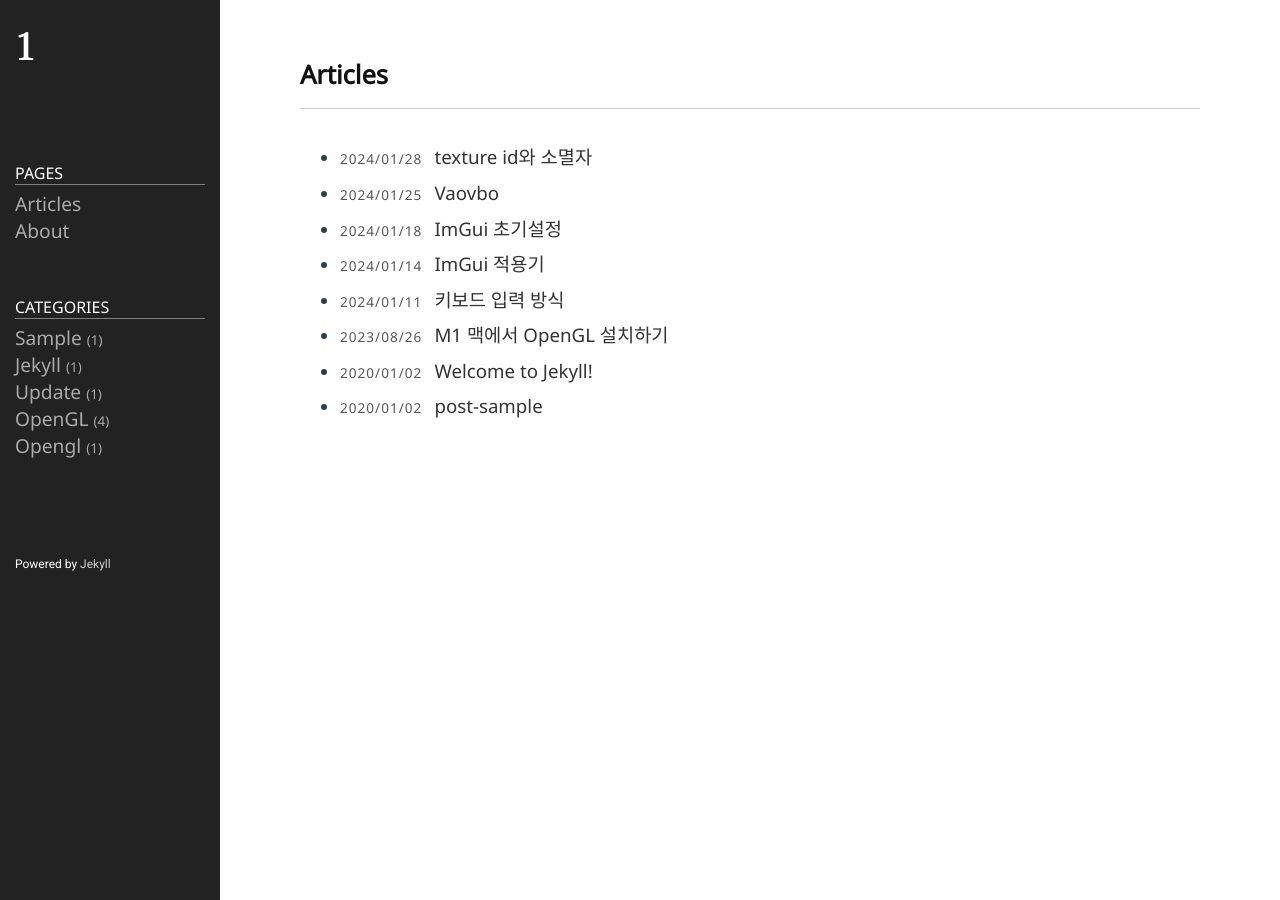
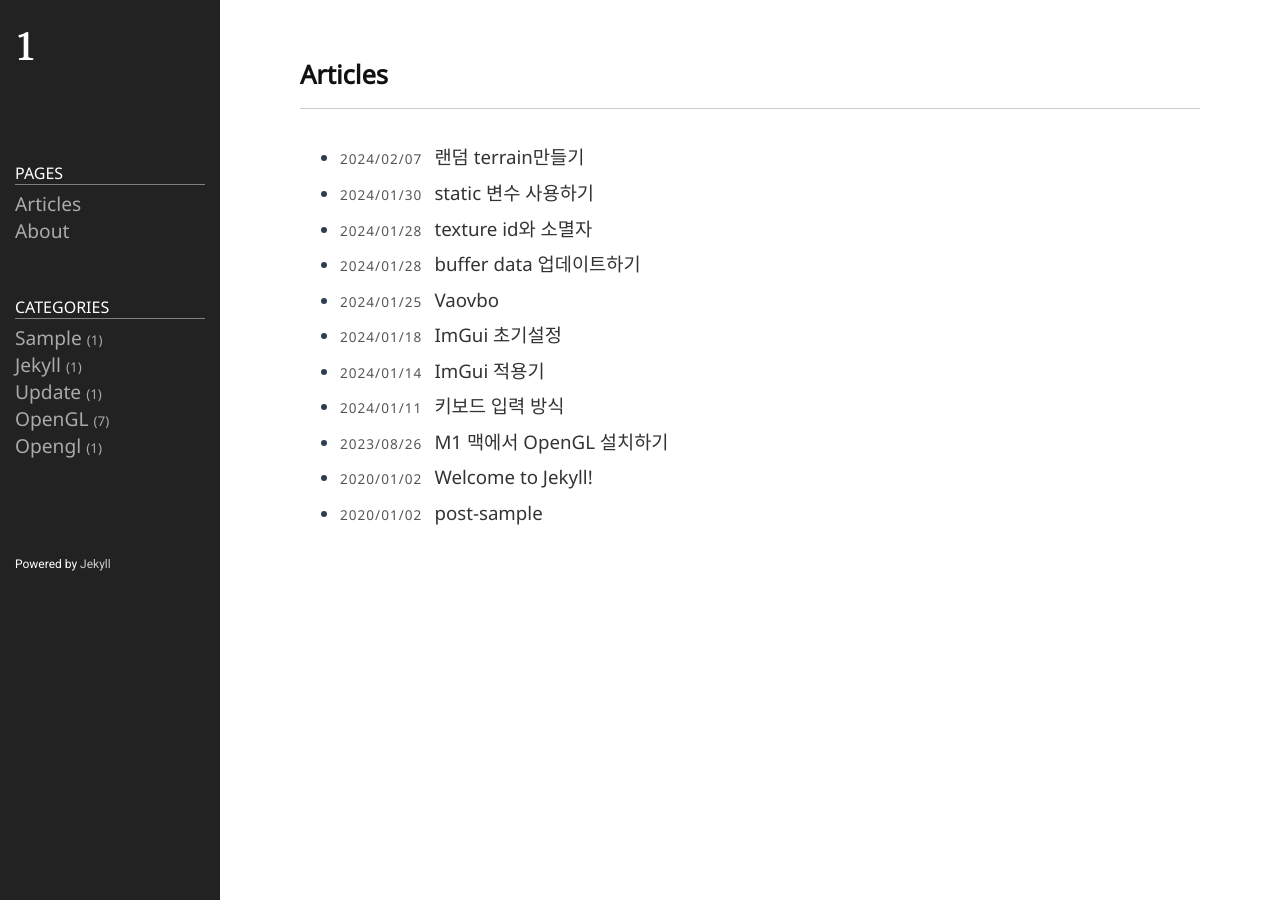
Before and after one commit to jiwon1304/jiwon1304.github.io, a Jekyll site: the page built from index.md, in a window 1280 px wide. Built offline with Jekyll 4.4.1, drawn with Linux system fonts in a browser that asks for light colours; some web fonts are replaced; part of the change alters nothing that is shown.

Commit message:
triangle-strip-0

````diff
--- /dev/null
+++ b/_posts/2024-01-28-glBufferSubData.markdown
@@ -0,0 +1,7 @@
+---
+layout: post
+title:  "buffer data 업데이트하기"
+categories: OpenGL
+---
+
+main loop에서
--- a/_posts/2024-01-28-texture_id_and_deconstructor.markdown
+++ b/_posts/2024-01-28-texture_id_and_deconstructor.markdown
@@ -38,8 +38,7 @@ void Shader::setUniformTexture2D(const std::string name, const GLuint slot, cons
 ```
 그런데 막상 실행을 하면 다음과 같은 오류가 발생한다. 텍스쳐가 쉐이더에 제대로 로딩이 되지 않았을때 뜨는 오류이다. 보통은 잘못된 경로라든지의 경우로 로드 자체가 안된 것이다.
 ```
-UNSUPPORTED (log once): POSSIBLE ISSUE: unit 0 GLD_TEXTURE_INDEX_2D is unloadable and
-bound to sampler type (Float) - using zero texture because texture unloadable
+UNSUPPORTED (log once): POSSIBLE ISSUE: unit 0 GLD_TEXTURE_INDEX_2D is unloadable and bound to sampler type (Float) - using zero texture because texture unloadable
 ```
 무엇이 문제인지 계속 바꿔보다가 parameter인 `Texture2D texture`를 `Texture2D &texture`로 바꾸면 되는 것이었다. 그래서 pass by value/reference가 문제인가 하고 여러 시도를 해보았는데,
 1. 함수 내에서 `texture`를 새로운 `Texture2D` 인스턴스에 복사해서 실행한다.
--- /dev/null
+++ b/_posts/2024-01-30-unbind.markdown
@@ -0,0 +1,19 @@
+---
+layout: post
+title:  "static 변수 사용하기"
+categories: OpenGL
+---
+`shader.setXXX()`를 하고나서 draw를 하면 작동이 되지 않는 상황이 발생했다. 대신 `shader.setXXX()`를 하고서 다시 `shader.use()`를 해야지 제대로 작동했다. 이는 setter의 실행 전후로 `use()`와 `unuse()`가 실행되는데, 이렇게 되면 기존에 사용하던 쉐이더가 무엇인지 간에 무조건 `unuse()`가 실행되기 때문이다.\
+따라서 현재 활성화 되어있는 쉐이더를 set 실행 전에 확인하고 set이 끝나면 다시 활성화 시키려고 한다. 이를 위해서 static 변수를 이용해서 이전에/현재 활성화 된 쉐이더의 ID를 저장하도록 한다. 그리고 setter가 끝나면 이전의 쉐이더를 다시 활성화시킨다.
+```cpp
+void Shader::reuse(){
+    glUseProgram(previousShader);
+    currentShader = previousShader;
+    previousShader = ID;
+}
+```
+그런데 다음과 같은 오류가 발생한다
+> the object has type qualifiers that are not compatible with the member function "Shader::reuse"\
+> object type is: const Shader\
+
+const 가 붙어있으면 안에서 호출한 클래스 함수도 const가 있어야 한다. 하지만 `reuse()`에 const를 붙이면 static 변수인 currentShader를 수정할 수 없다. 대신
--- /dev/null
+++ b/_posts/2024-02-07-triangle_strip.markdown
@@ -0,0 +1,47 @@
+---
+layout: post
+title:  "랜덤 terrain만들기"
+categories: OpenGL
+---
+
+게임과 같은 3D 공간에서 지형을 그릴 때 Y축 높이의 값인 heightmap을 통해서 지형을 생성할 수 있다. 이를 화면에 띄우기 위해서는 각 좌표가 삼각형의 꼭짓점이 되도록 그려야 한다. 예를 들어서 좌표 (0,0), (1,0), (0,1), (1,1)에는 다음과 같이 삼각형이 그려진다.
+```
+A(0,0) --- B(0,1)
+  |   \      |
+  |     \    |
+  |       \  |
+C(1,0) --- D(1,1)
+```
+이 사각형을 그리기 위해서는 삼각형 ADC, ABD를 그려야 한다. index를 이용해서 그린다면 { A, D, C, A, B, D }가 된다. 하지만 [triangle strip](https://en.wikipedia.org/wiki/Triangle_strip)을 쓰면 4개의 index = { A, D, C, B }를 이용해서 표현할 수 있다.\
+꼭짓점을 2차원 배열이라고 생각하면, 이런 방법으로 하나의 row를 완성시킬 수 있다. 하지만 다음 column으로 넘어갈 때 문제가 발생한다. 바로 다음 column으로 넘어가자니 전체 배열을 가로지르는 삼각형이 생기기 때문이다. 이를 해결하기 위해서는 다음 row를 그리러 넘어갈 때 삼각형을 그리지 않으면서 다음 row로 넘어가야 한다.\
+꼭짓점은 있는데 삼각형을 그리지 않으려면 삼각형이 나오지 않는 꼭짓점을 선택하면 된다. 면을 구성하는 가장 간단한 방법이 삼각형이니, 차원을 하나 낮춰야 한다. 삼각형을 구성할 꼭짓점을 선택할 때, 동일한 꼭짓점을 중복으로 선택하면 삼각형 대신 선이 그려지게 된다. 선의 경우에는 rasterization과정에서 sampling 되지 않을 것이므로 사라진 꼴이 된 것이다. \
+\
+![img](https://www.learnopengles.com/wordpress/wp-content/uploads/2012/05/ibo_with_degenerate_triangles.png)\
+[이 링크](https://www.learnopengles.com/tag/triangle-strips/)에 나와있는 대로 row 끝에서 index를 {..., 9, 5, 10, 10, 6, 6, 11, 7, ...}로 하게 된다면 {5, 10, 10}, {10, 10, 6}, {10, 6, 6}, {6, 6, 11}에 해당하는 삼각형은 사라지게(degenerate) 된다. 따라서 이러한 방법으로 하나씩 (x,z)좌표를 선택하게 된다면 `glDrawElements(GL_TRIANGLE_STRIP, ...)`으로 한번에 지형을 그릴 수 있다.
+
+
+```cpp
+m_indices = new unsigned int[(2*m_numX+2)*(m_numZ-1)-3];
+unsigned int j = 0;
+for(unsigned int z = 0; z < m_numZ - 2; z++){ // except last row triangles
+    for(unsigned int x = 0; x < m_numX; x++){
+        m_indices[j++] = z*m_numX + x;
+        m_indices[j++] = (z+1)*m_numX + x;
+    }
+    // degenerated triangles
+    m_indices[j++] = z*m_numX + (m_numX-1) + m_numX;
+    m_indices[j++] = (z+1)*m_numX;
+}
+// last row; no degeneration
+unsigned int z = m_numZ - 2;
+for(unsigned int x = 0; x < m_numX; x++){
+    m_indices[j++] = z*m_numX + x;
+    m_indices[j++] = (z+1)*m_numX + x;
+}
+```
+
+이를 `glPolygonMode(GL_FRONT_AND_BACK,GL_LINE)`를 통해서 보면 다음과 같다.
+![img1](/assets/img1.png)
+
+heightmap에 무작위 값을 넣고 다시 확인해본다.
+![img2](/assets/img2.png)
````
Also changed, not shown: assets/Triangle_Strip.svg.png (added), assets/img1.png (added), assets/img2.png (added), 2 other files.
